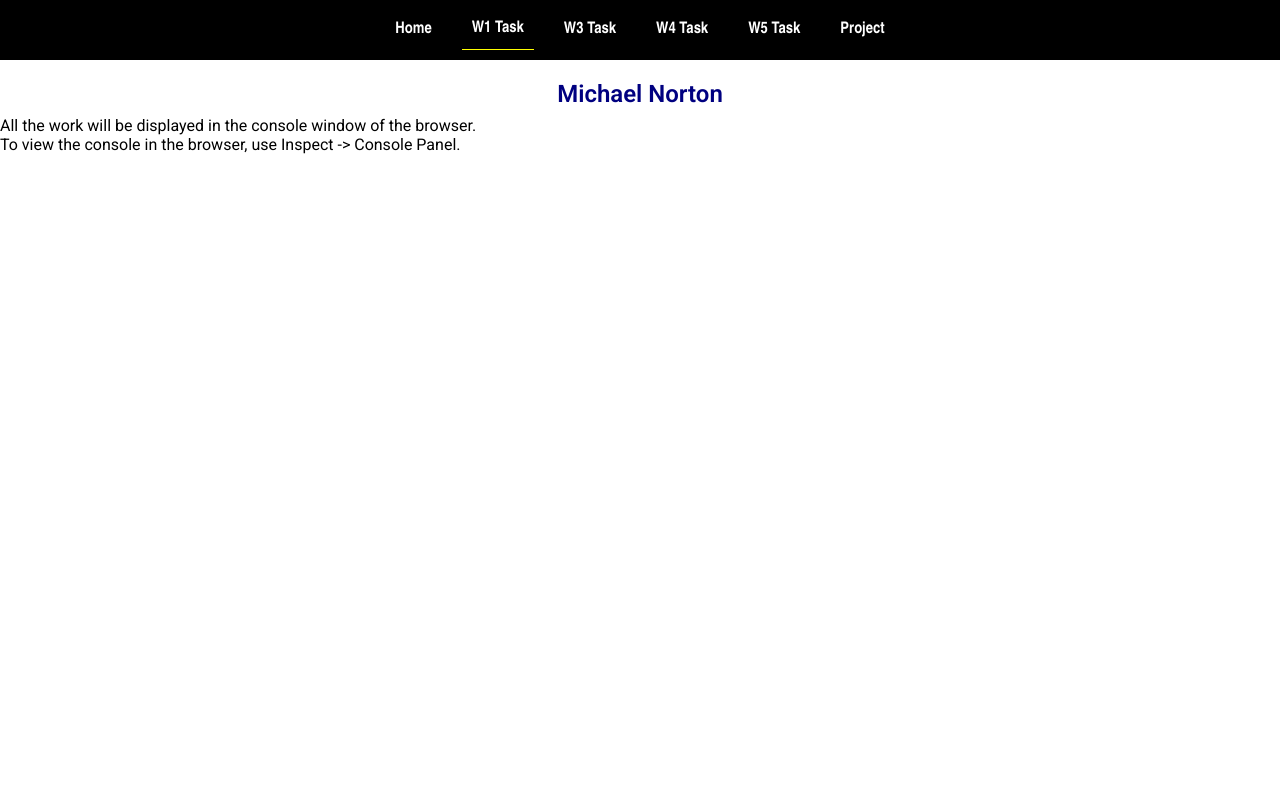
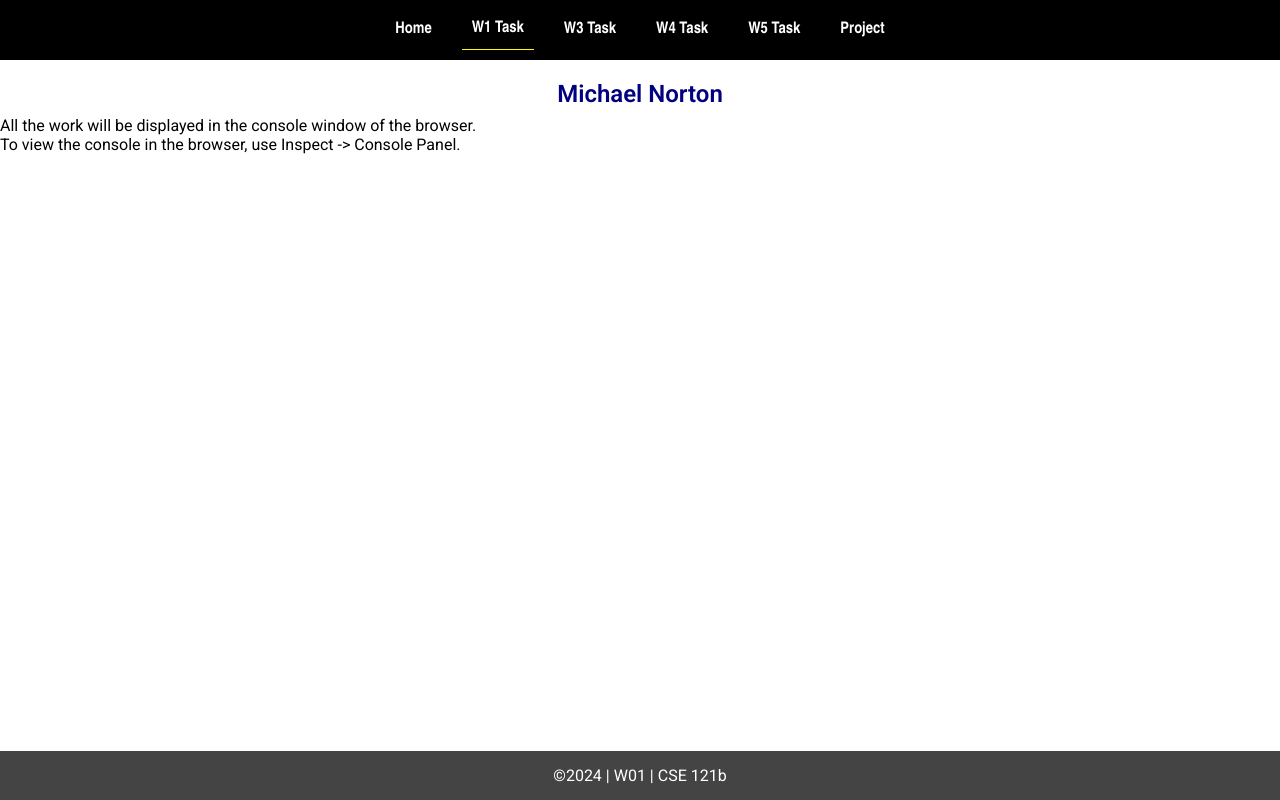
Before and after one commit to michaelparkernorton/cse121b, a plain HTML site: page w01-task.html in a window 1280 px wide. Drawn offline with Linux system fonts and the light colour scheme.

Commit message:
footer update

```diff
--- a/w01-task.html
+++ b/w01-task.html
@@ -33,7 +33,9 @@
   <p>All the work will be displayed in the console window of the browser.
     <br>To view the console in the browser, use Inspect -> Console Panel.
   </p>
-
+  <footer>
+    &copy;<span id="year"></span> | W01 | CSE 121b
+  </footer>
 
 </body>
 </html>
```
